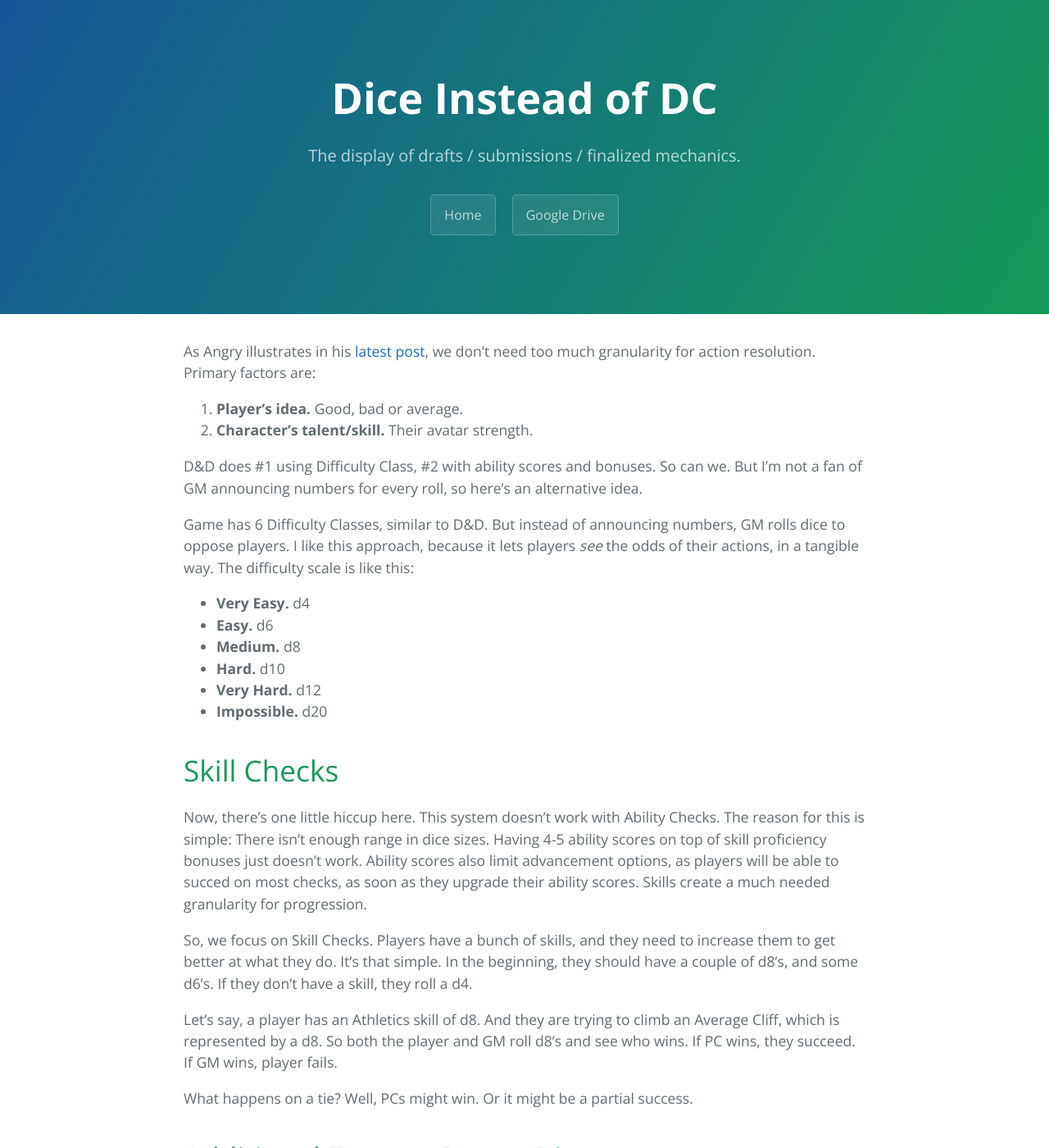
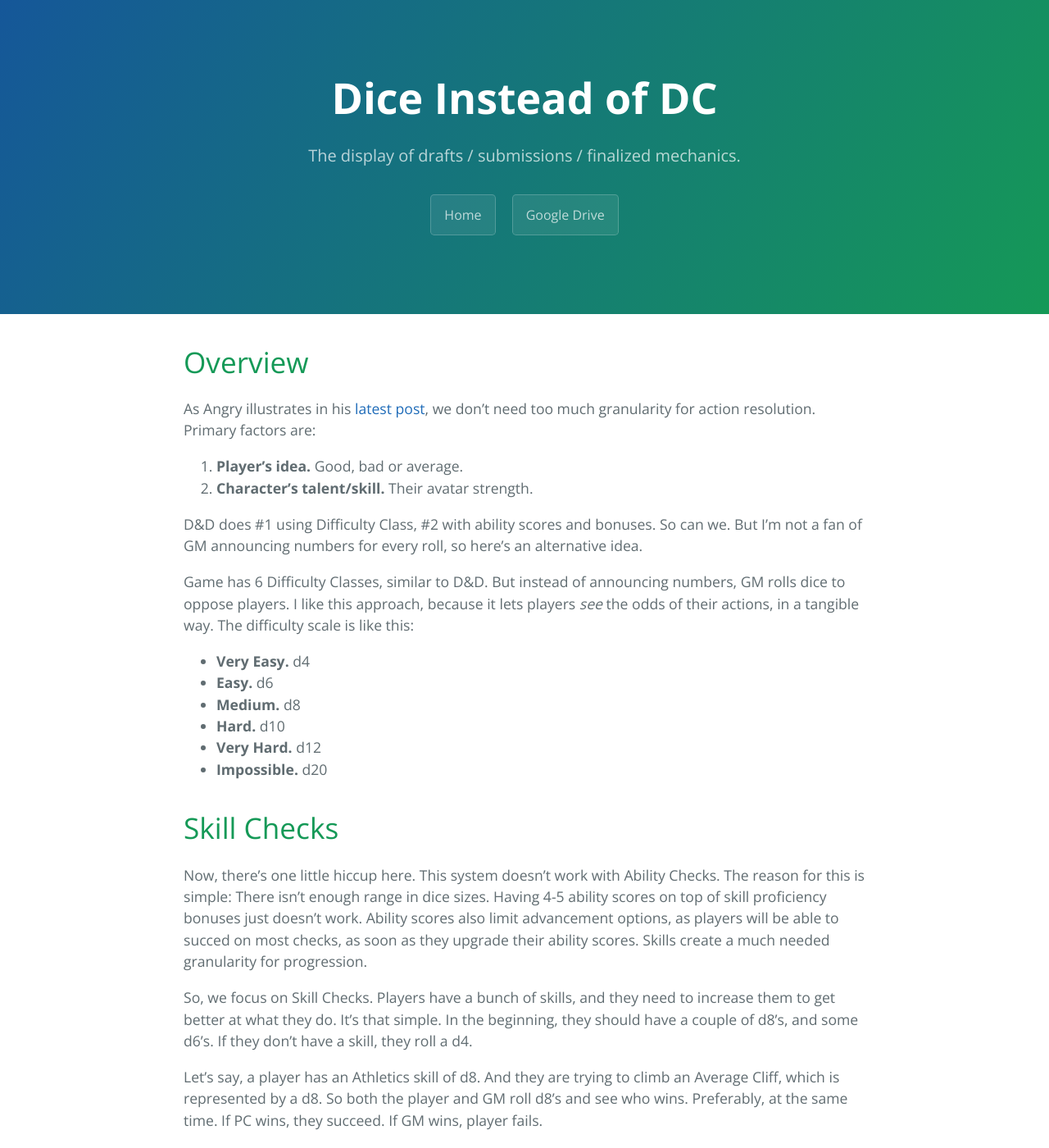
Before and after one commit to angry-school-hack/angry-school-hack.github.io, a Jekyll site: the page built from _pages/Dice Instead of DC (unexist).md, in a window 1280 px wide and 1400 px high. Shown: the whole window at 82% size. Built offline with Jekyll 4.4.1, drawn with Linux system fonts in a browser that asks for light colours.

Commit message:
Added small bit about rolling at the same time

```diff
--- a/_pages/Dice Instead of DC (unexist).md
+++ b/_pages/Dice Instead of DC (unexist).md
@@ -4,6 +4,7 @@ title: Dice Instead of DC
 permalink: /stepdc/
 ---
 
+# Overview
 As Angry illustrates in his [latest post](https://theangrygm.com/three-short-stories/), we don’t need too much granularity for action resolution. Primary factors are:
 1. **Player's idea.** Good, bad or average.
 2. **Character’s talent/skill.** Their avatar strength.
@@ -23,7 +24,7 @@ Now, there’s one little hiccup here. This system doesn’t work with Ability C
 
 So, we focus on Skill Checks. Players have a bunch of skills, and they need to increase them to get better at what they do. It’s that simple. In the beginning, they should have a couple of d8’s, and some d6’s. If they don’t have a skill, they roll a d4.
 
-Let’s say, a player has an Athletics skill of d8. And they are trying to climb an Average Cliff, which is represented by a d8. So both the player and GM roll d8’s and see who wins. If PC wins, they succeed. If GM wins, player fails.
+Let’s say, a player has an Athletics skill of d8. And they are trying to climb an Average Cliff, which is represented by a d8. So both the player and GM roll d8’s and see who wins. Preferably, at the same time. If PC wins, they succeed. If GM wins, player fails.
 
 What happens on a tie? Well, PCs might win. Or it might be a partial success.
 
```
